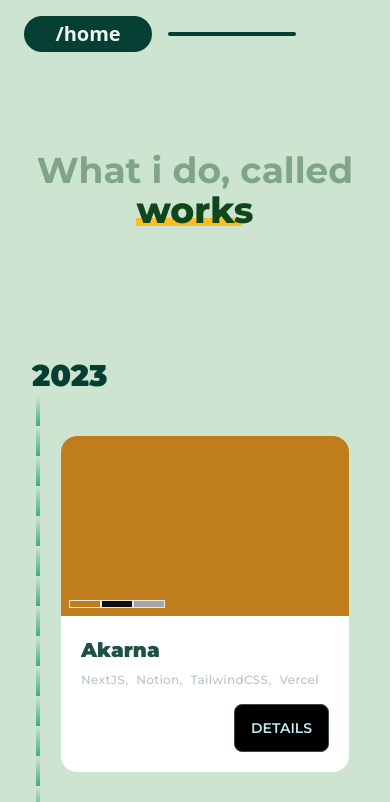
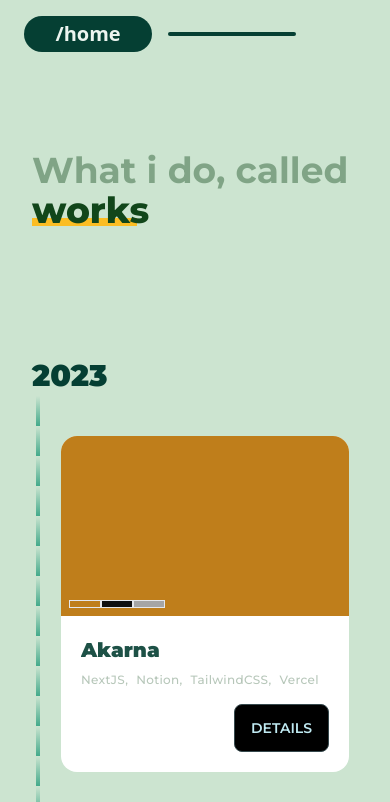
Before and after one commit to code7070/hi-jojo, a Next.js app: page / in a window 390 px wide. Shown: the top 802 px of the page. Built offline with nearby package versions, Linux system fonts and the light colour scheme.

Commit message:
adjust justify

```diff
--- a/src/pages/[...works].js
+++ b/src/pages/[...works].js
@@ -37,7 +37,7 @@ export default function WorksPage({ params }) {
 function WorklistView() {
   return (
     <div className="container">
-      <div className="headerPage text-center mt-20 mb-32">
+      <div className="headerPage mt-20 mb-32 text-left sm:text-center px-8">
         <div className={styles.headline1}>What i do, called</div>
         <div>
           <div className={styles.headline2}>works</div>
```
